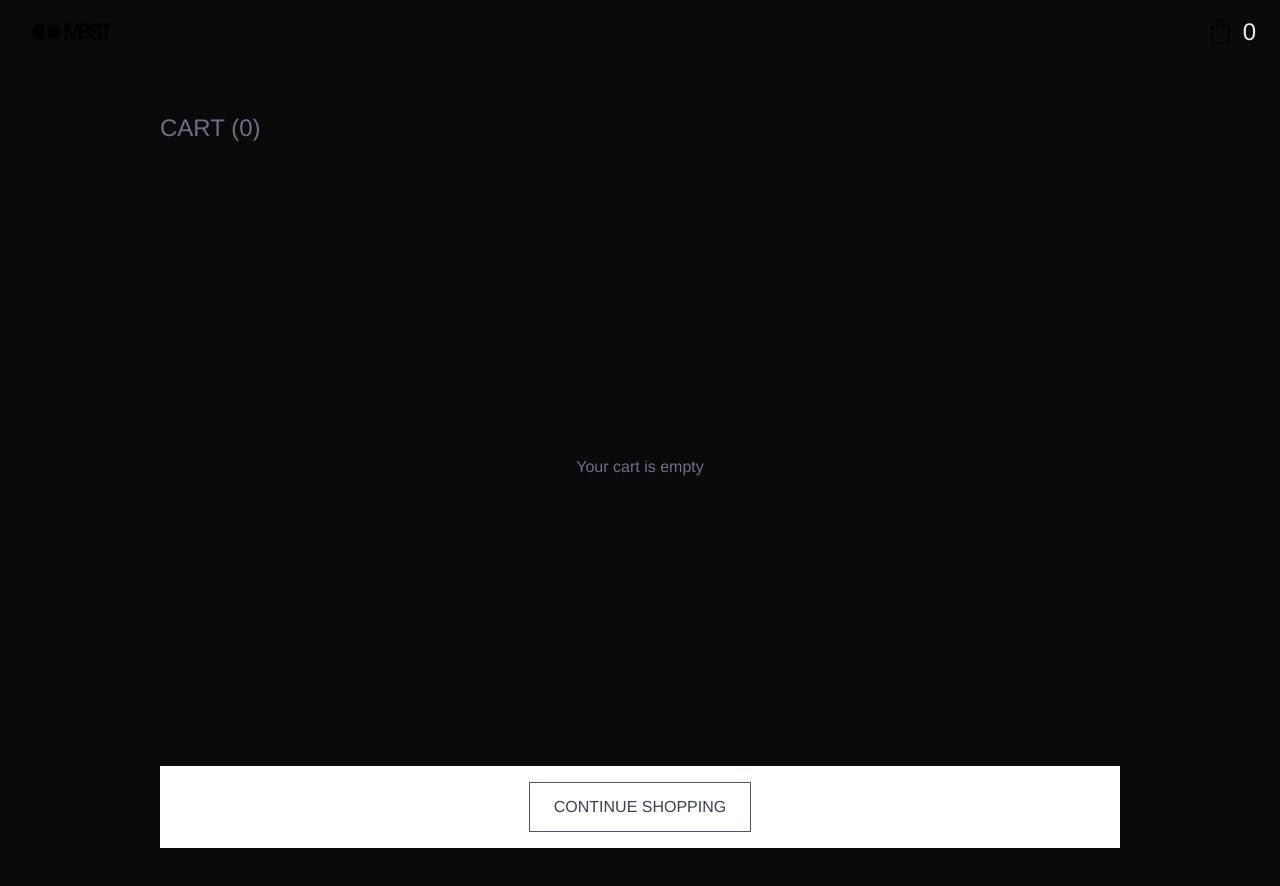
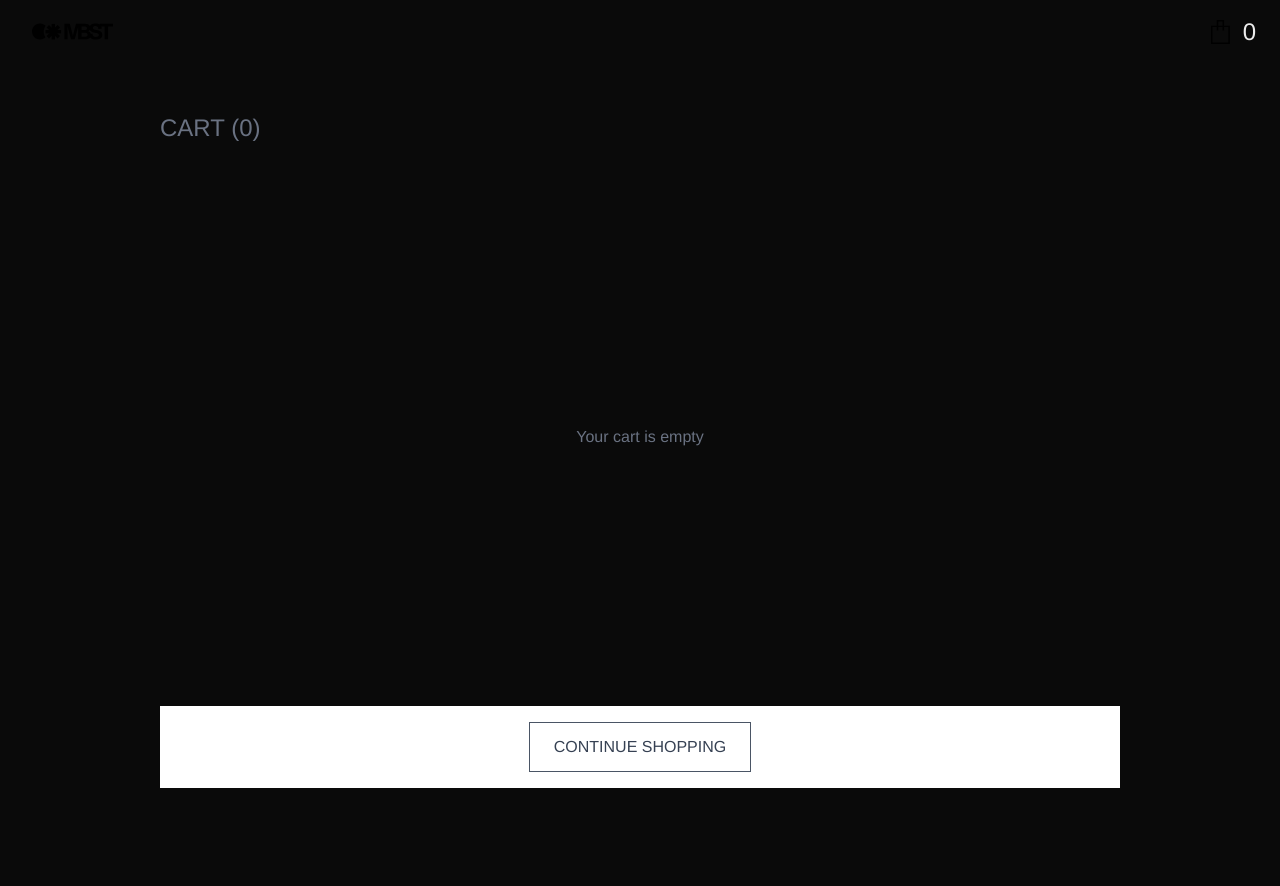
Before and after one commit to maxie7/smartphone-catalog, a Next.js app: page /cart in a window 1280 px wide. Shown: the top 886 px of the page. After the commit the page ends 836 px from the top, so only its background shows below. Built offline with nearby package versions, Linux system fonts and the light colour scheme.

Commit message:
Fixes of buttons

```diff
--- a/src/app/cart/page.tsx
+++ b/src/app/cart/page.tsx
@@ -12,7 +12,7 @@ export default function CartPage() {
   // If cart is empty
   if (cart.length === 0) {
     return (
-      <section className='max-w-screen-lg mx-auto p-4 md:p-8 flex flex-col min-h-screen'>
+      <section className='max-w-screen-lg mx-auto p-4 md:p-8 flex flex-col min-h-[calc(100vh-60px)]'>
         <div className='mb-6'>
           <h2 className='text-xl md:text-2xl font-medium text-gray-500 uppercase'>
             CART (0)
@@ -47,7 +47,7 @@ export default function CartPage() {
 
   // If cart has items
   return (
-    <section className='max-w-screen-lg mx-auto p-4 md:p-8 flex flex-col min-h-screen'>
+    <section className='max-w-screen-lg mx-auto p-4 md:p-8 flex flex-col min-h-[calc(100vh-60px)]'>
       {/* Cart Title */}
       <div className='mb-6'>
         <h2 className='text-xl md:text-2xl font-medium text-gray-500 uppercase'>
@@ -56,7 +56,7 @@ export default function CartPage() {
       </div>
 
       {/* Cart items */}
-      <div className='flex-1 overflow-auto pb-[160px]'>
+      <div className='flex-1 pb-[40px]'>
         {cart.map((item) => (
           <div
             key={item.id}
@@ -95,7 +95,7 @@ export default function CartPage() {
                 onClick={() => removeItem(item.id)}
                 className='text-red-600 text-sm hover:underline mt-1 self-start'
               >
-                Eliminar
+                Remove
               </button>
             </div>
           </div>
--- a/src/app/providers/CartProvider.tsx
+++ b/src/app/providers/CartProvider.tsx
@@ -10,7 +10,7 @@ interface CartItem {
   color?: string
   storage?: string
   imageUrl?: string
-  quantity?: number
+  quantity: number
 }
 
 interface CartContextValue {
--- a/src/styles/globals.css
+++ b/src/styles/globals.css
@@ -35,6 +35,7 @@ html, body {
   margin: 0;
   padding: 0;
   overflow-x: hidden;
+  overflow-y: auto;
 }
 
 /* Make the vertical scrollbar thinner and styled */
```
